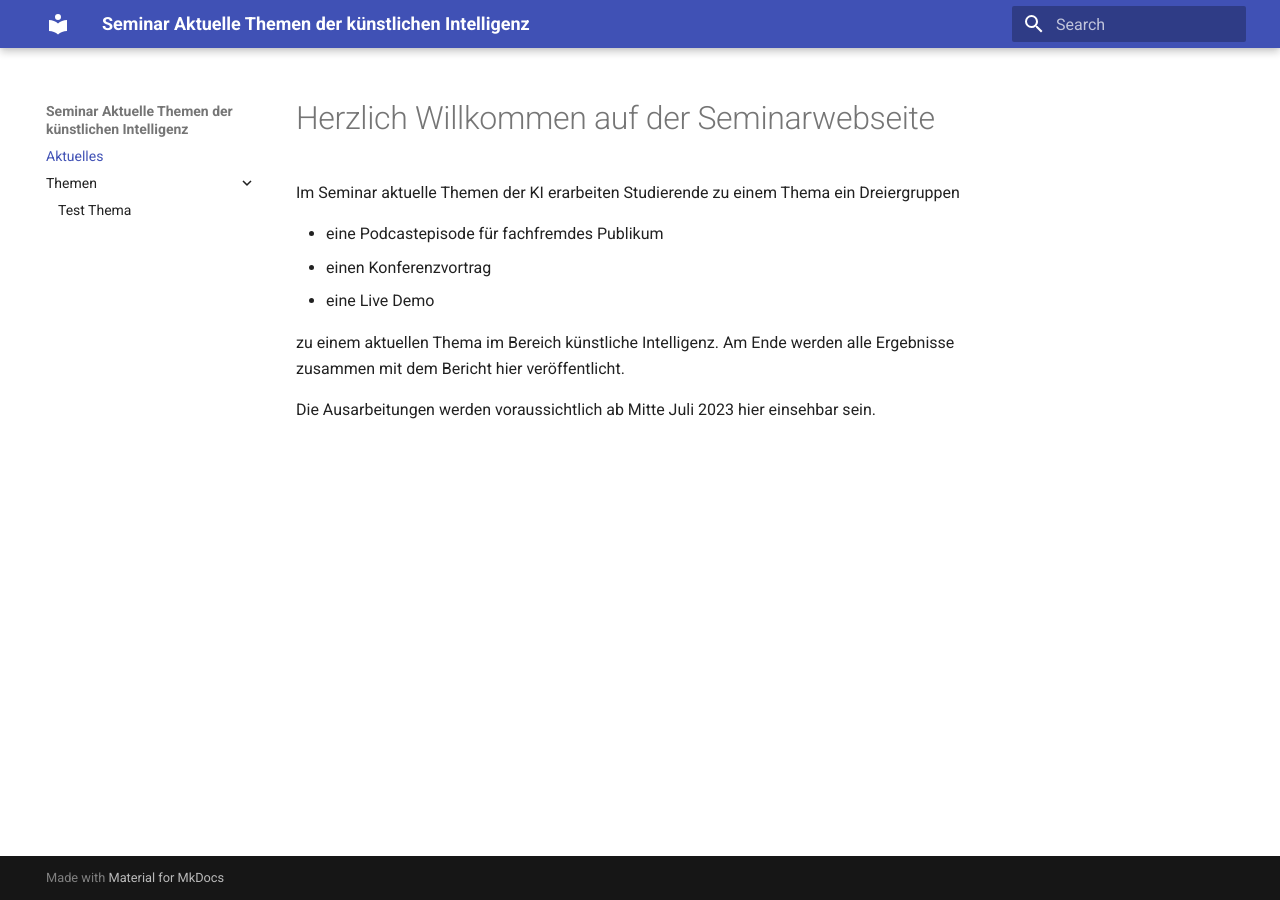
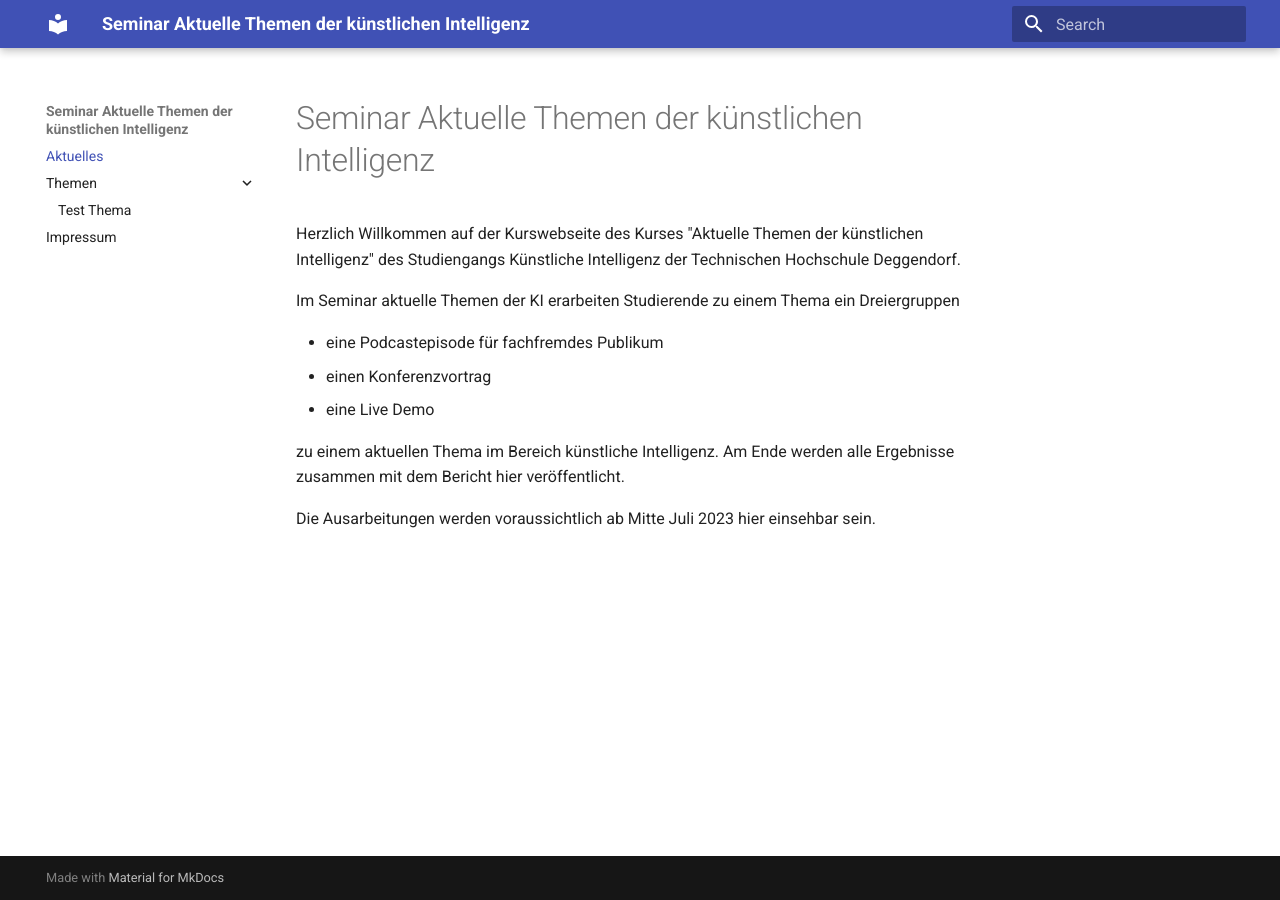
Before and after one commit to le4m4rie/Text-to-Speech, an MkDocs documentation site: the page built from docs/index.md, in a window 1280 px wide. Built offline with MkDocs 1.6.1 and Material for MkDocs 9.7.7, drawn with Linux system fonts in a browser that asks for light colours.

Commit message:
add imprint

```diff
--- a/docs/index.md
+++ b/docs/index.md
@@ -1,4 +1,6 @@
-# Herzlich Willkommen auf der Seminarwebseite
+# Seminar Aktuelle Themen der künstlichen Intelligenz
+
+Herzlich Willkommen auf der Kurswebseite des Kurses "Aktuelle Themen der künstlichen Intelligenz" des Studiengangs Künstliche Intelligenz der Technischen Hochschule Deggendorf.
 
 Im Seminar aktuelle Themen der KI erarbeiten Studierende zu einem Thema ein Dreiergruppen
 
--- a/mkdocs.yml
+++ b/mkdocs.yml
@@ -2,6 +2,7 @@ site_name: Seminar Aktuelle Themen der künstlichen Intelligenz
 nav:
 - Aktuelles: index.md
 - ...
+- Impressum: impressum.md
 
 theme:
   name: material
```
Also changed, not shown: docs/impressum.md (added, +28 -0 lines).
